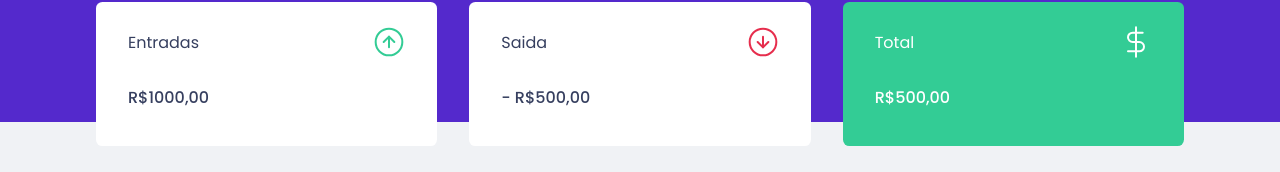
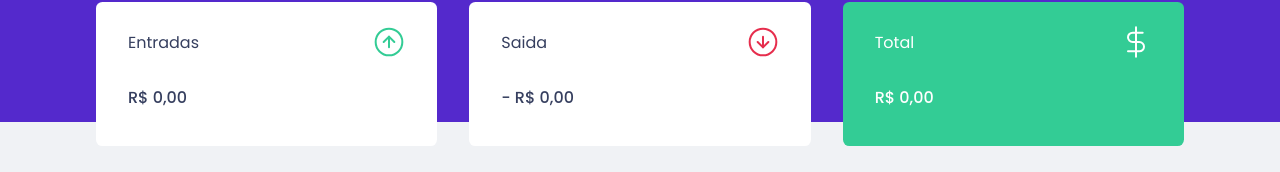
Before and after one commit to ericoBandeira/eb-money, a React (Create React App) app: page / in a window 1280 px wide. Shown: the part 150-322 px from the top of the page. Built offline with nearby package versions, Linux system fonts and the light colour scheme; no server answers; what miragejs would draw is missing.

Commit message:
Adicionando logica no sumário

```diff
--- a/src/TransactionsContext.tsx
+++ b/src/TransactionsContext.tsx
@@ -35,8 +35,12 @@
             .then(response=>setTransactions(response.data.transactions))
     },[]);
 
-    async function createTransaction(transaction: TransactionInput){
-          await api.post('/transactions', transaction)
+    async function createTransaction(transactionInput: TransactionInput){
+         const response =  await api.post('/transactions', {...transactionInput, createdAt: new Date()})
+         const { transaction } = response.data;
+
+         setTransactions([...transactions, transaction])
+
     }
 
     return (
--- a/src/components/Summary/index.tsx
+++ b/src/components/Summary/index.tsx
@@ -9,6 +9,31 @@
 export function Summary(){
 
     const {transactions} = useContext(TransactionContext);
+
+    // const totalDeposits = transactions.reduce((acc,transaction)=>{
+    //     if(transaction.type === 'deposit'){
+    //         return acc + transaction.amount;
+    //     }
+
+    //     return acc;
+    // },0)
+
+    const summary = transactions.reduce((acc,transaction)=>{
+        if(transaction.type === 'deposit'){
+            acc.deposits += transaction.amount;
+            acc.total += transaction.amount;
+        }else{
+            acc.withdraws += transaction.amount;
+            acc.total -= transaction.amount;
+        }
+
+        return acc;
+    },{
+        deposits:0,
+        withdraws: 0,
+        total: 0
+    })
+
     return(
 
         <Container>
@@ -17,21 +42,36 @@
                     <p>Entradas</p>
                     <img src={incomeImg}alt="Entradas"/>
                 </header>
-                <strong>R$1000,00</strong>
+                <strong>
+                    {new Intl.NumberFormat('pt-BR',{
+                        style: 'currency',
+                        currency: 'BRL'
+                    }).format(summary.deposits)}
+                    </strong>
             </div>
             <div>
                 <header>
                     <p>Saida</p>
                     <img src={outcomeImg}alt="Saidas"/>
                 </header>
-                <strong> - R$500,00</strong>
+                <strong>
+                    - {new Intl.NumberFormat('pt-BR',{
+                        style: 'currency',
+                        currency: 'BRL'
+                    }).format(summary.withdraws)}
+                </strong>
             </div>
             <div className="highlight-background">
                 <header>
                     <p>Total</p>
                     <img src={totalImg}alt="Total"/>
                 </header>
-                <strong>R$500,00</strong>
+                <strong>
+                    {new Intl.NumberFormat('pt-BR',{
+                        style: 'currency',
+                        currency: 'BRL'
+                    }).format(summary.total)}
+                </strong>
             </div>
         </Container>
     );
```
